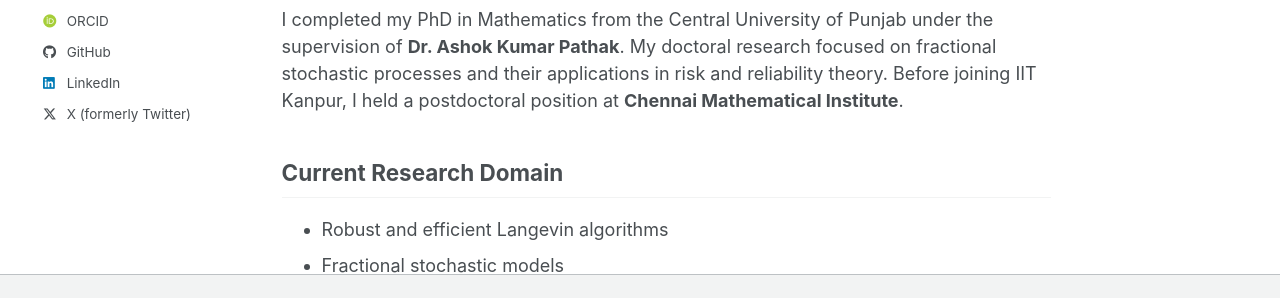
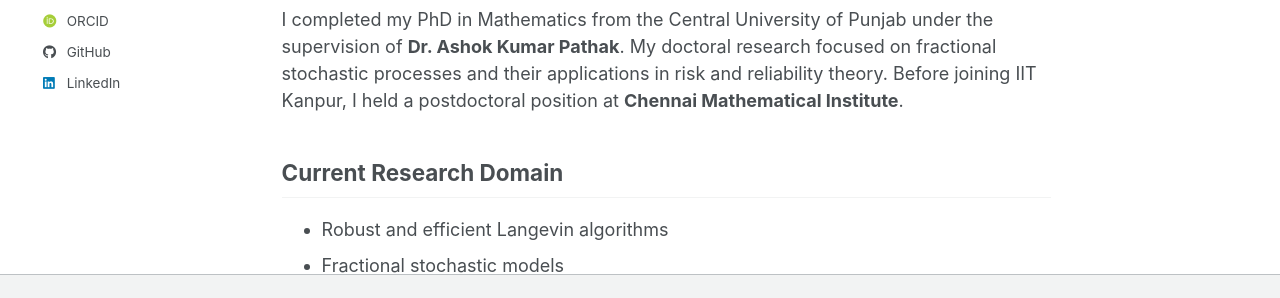
Before and after one commit to ritik824/ritik824.github.io, a Jekyll site: the page built from _pages/about.md, in a window 1280 px wide. Shown: the part 515-813 px from the top of the page. Built offline with Jekyll 4.4.1, drawn with Linux system fonts in a browser that asks for light colours; some web fonts are replaced; a script bundle is joined from its source files by our own code; library files that are not in the unit come from our copies; some of the changed lines change nothing that is shown.

Commit message:
Update _config.yml

```diff
--- a/_config.yml
+++ b/_config.yml
@@ -33,8 +33,6 @@ author:
 
   # Optional social links
   linkedin: "linkedin.com/in/ritik-soni-7a2922169"
-  twitter: ""
-
   notes: "Alternate email: ritiks@iitk.ac.in"
 
 # Publication categories
```
